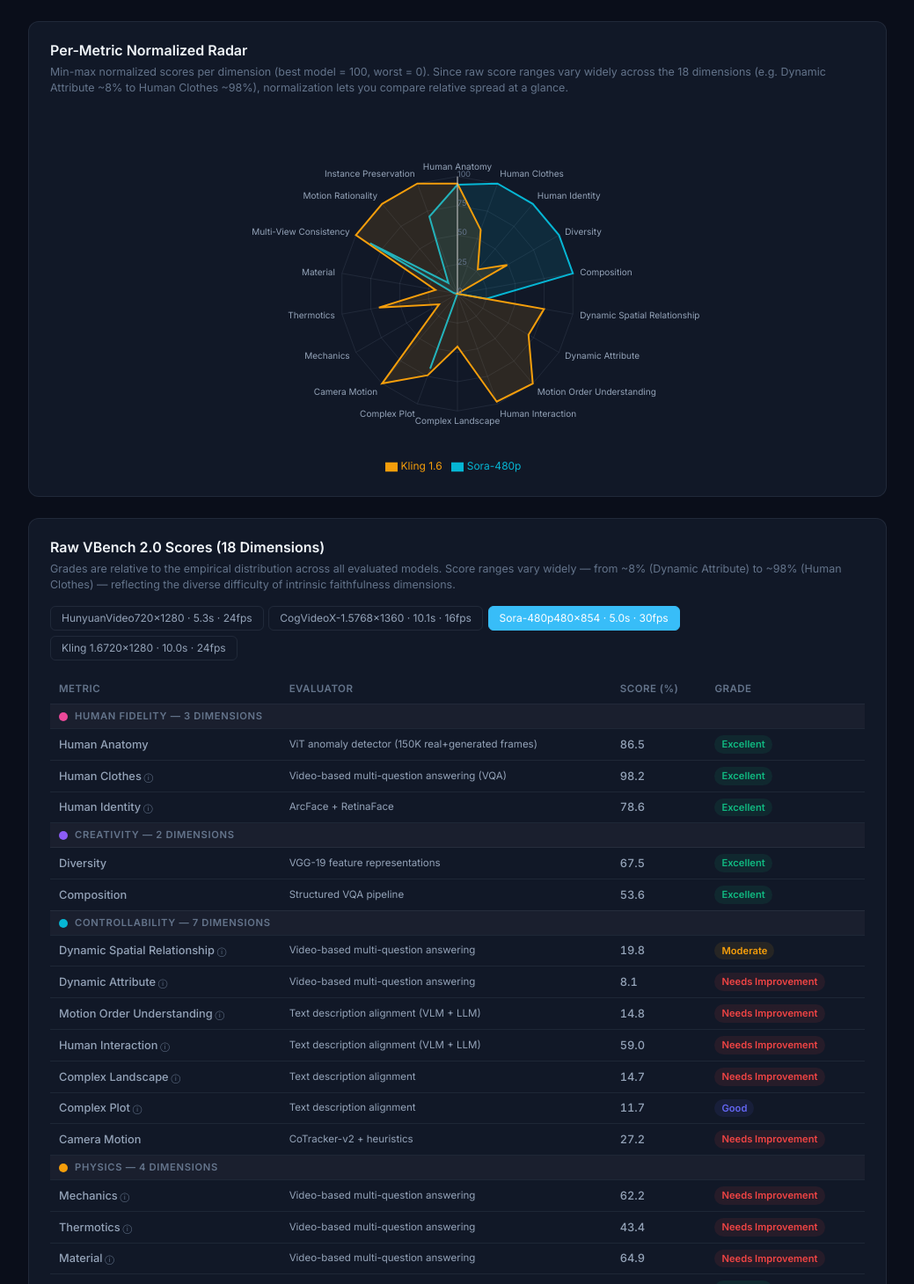
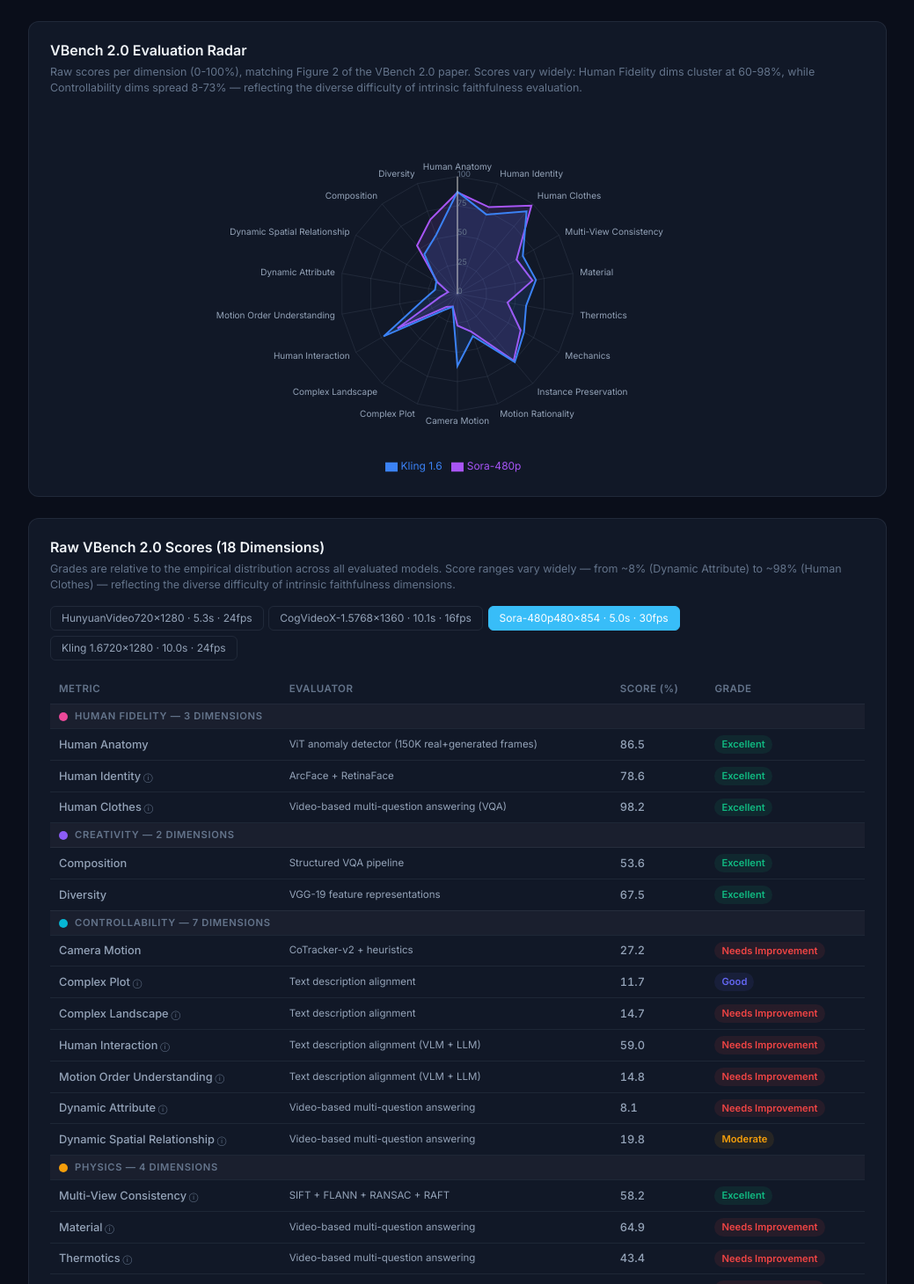
Before and after one commit to zzzhhn/evalforge-dashboard, a Next.js app: page /video in a window 1280 px wide. Shown: the part 670-2130 px from the top of the page at 88% size, without its empty margins (120-1159 px from the left). Built offline with nearby package versions, Linux system fonts and the light colour scheme.

Commit message:
fix: match radar chart to VBench 2.0 Figure 2
- Model colors: yellow=HunyuanVideo, green=CogVideoX-1.5, purple=Sora-480p, blue=Kling 1.6
- Use raw scores (0-100%) instead of min-max normalization
- Reorder dimensions clockwise to match Figure 2 layout

```diff
--- a/src/components/EvalVideoDashboard.tsx
+++ b/src/components/EvalVideoDashboard.tsx
@@ -74,16 +74,15 @@ export default function EvalVideoDashboard() {
     [winMatrix]
   );
 
-  /* ── Per-Metric Percentile Radar ── */
+  /* ── Raw Score Radar (matches VBench 2.0 Figure 2) ── */
+  /* Paper uses raw scores on 0-1 scale; we use 0-100 for readability */
   const radarData = useMemo(
     () =>
       DIMENSION_NAMES.map((dim) => {
         const entry: Record<string, string | number> = { dimension: dim };
         T2V_MODELS.forEach((m) => {
           if (selectedModels.has(m.name)) {
-            entry[m.name] = Math.round(
-              metricNormalized(m, dim, T2V_MODELS)
-            );
+            entry[m.name] = getScore(m, dim);
           }
         });
         return entry;
@@ -154,17 +153,16 @@ export default function EvalVideoDashboard() {
         winRanking={winRanking}
       />
 
-      {/* Per-Metric Percentile Radar */}
+      {/* Raw Score Radar (matching VBench 2.0 Figure 2) */}
       <div className="eval-card">
         <h3 className="eval-card-title">
-          Per-Metric Normalized Radar
+          VBench 2.0 Evaluation Radar
         </h3>
         <p className="eval-card-subtitle">
-          Min-max normalized scores per dimension (best model = 100,
-          worst = 0). Since raw score ranges vary widely across the
-          18 dimensions (e.g. Dynamic Attribute ~8% to Human Clothes
-          ~98%), normalization lets you compare relative spread at a
-          glance.
+          Raw scores per dimension (0-100%), matching Figure 2 of the VBench
+          2.0 paper. Scores vary widely: Human Fidelity dims cluster at
+          60-98%, while Controllability dims spread 8-73% — reflecting the
+          diverse difficulty of intrinsic faithfulness evaluation.
         </p>
         <ResponsiveContainer width="100%" height={420}>
           <RadarChart
@@ -217,7 +215,7 @@ export default function EvalVideoDashboard() {
                 fontSize: 12,
               }}
               formatter={(value: unknown) =>
-                [`${Math.round(Number(value))}/100`, "Normalized"] as [string, string]
+                [`${Number(value).toFixed(1)}%`, "Score"] as [string, string]
               }
             />
           </RadarChart>
--- a/src/data/vbench.ts
+++ b/src/data/vbench.ts
@@ -46,156 +46,28 @@ export interface ModelResult {
   metrics: MetricScore[];
 }
 
-/* ── 18 VBench 2.0 Dimensions ── */
+/* ── 18 VBench 2.0 Dimensions ──
+   Ordered to match Figure 2 radar chart (clockwise from 12 o'clock) */
 
 export const VBENCH_DIMENSIONS: VBenchDimension[] = [
-  /* ── Human Fidelity (3) ── */
-  {
-    name: "Human Anatomy",
-    category: "Human Fidelity",
-    evaluator: "ViT anomaly detector (150K real+generated frames)",
-    description:
-      "Structural correctness of human figures — identifies unnatural deformations in hands, faces, and bodies using anomaly detection models trained on curated real and AI-generated human frames.",
-  },
-  {
-    name: "Human Clothes",
-    category: "Human Fidelity",
-    evaluator: "Video-based multi-question answering (VQA)",
-    description:
-      "Temporal consistency of clothing — ensures outfits remain stable throughout the video, evaluated via video-based multi-question answering pipeline.",
-    note: "Temporal consistency of clothing appearance across frames",
-  },
-  {
-    name: "Human Identity",
-    category: "Human Fidelity",
-    evaluator: "ArcFace + RetinaFace",
-    description:
-      "Temporal consistency of human identity — measured by facial feature similarity using ArcFace embeddings, with face detection by RetinaFace.",
-    note: "Face ID consistency tracked frame-by-frame",
-  },
-
-  /* ── Creativity (2) ── */
-  {
-    name: "Diversity",
-    category: "Creativity",
-    evaluator: "VGG-19 feature representations",
-    description:
-      "Inter-sample variation for the same prompt — measures style and content diversity across 20 sampled videos using pre-trained VGG-19 feature representations.",
-  },
-  {
-    name: "Composition",
-    category: "Creativity",
-    evaluator: "Structured VQA pipeline",
-    description:
-      "Ability to compose species combinations, single-entity actions, and multi-entity interactions. Assesses whether the model can generate novel and uncommon compositions.",
-  },
-
-  /* ── Controllability (7) ── */
-  {
-    name: "Dynamic Spatial Relationship",
-    category: "Controllability",
-    evaluator: "Video-based multi-question answering",
-    description:
-      "Whether models accurately reposition objects in response to spatial instructions (e.g., 'A dog is on the left of a sofa, then the dog runs to the front'). Single-entity disentangled prompts.",
-    note: "Entity sub-dimension — spatial repositioning accuracy",
-  },
-  {
-    name: "Dynamic Attribute",
-    category: "Controllability",
-    evaluator: "Video-based multi-question answering",
-    description:
-      "Whether models can modify entity attributes (color, size, texture) mid-video as instructed. Tested with disentangled single-attribute-change prompts.",
-    note: "Entity sub-dimension — mid-video attribute changes",
-  },
-  {
-    name: "Motion Order Understanding",
-    category: "Controllability",
-    evaluator: "Text description alignment (VLM + LLM)",
-    description:
-      "Whether models generate several actions or motions in the specified order. Uses text description alignment pipeline to verify motion sequence matches the prompt.",
-    note: "Event sub-dimension — action sequence ordering",
-  },
-  {
-    name: "Human Interaction",
-    category: "Controllability",
-    evaluator: "Text description alignment (VLM + LLM)",
-    description:
-      "Whether two humans can interact as prompted (e.g., 'One person hands an object to another'). Prompts require physical contact interactions, not ambiguous social scenarios.",
-    note: "Event sub-dimension — physical contact interactions",
-  },
-  {
-    name: "Complex Landscape",
-    category: "Controllability",
-    evaluator: "Text description alignment",
-    description:
-      "Whether models faithfully follow long-form landscape descriptions (150+ words) including multiple scene transitions driven by camera movements.",
-    note: "Content sub-dimension — long-form landscape adherence",
-  },
-  {
-    name: "Complex Plot",
-    category: "Controllability",
-    evaluator: "Text description alignment",
-    description:
-      "Ability to construct multi-scene narratives from prompts describing multi-stage events (e.g., a four-act story with 150+ words). Tests plot consistency.",
-    note: "Content sub-dimension — multi-scene narrative fidelity",
-  },
-  {
-    name: "Camera Motion",
-    category: "Controllability",
-    evaluator: "CoTracker-v2 + heuristics",
-    description:
-      "Whether specified camera movements are generated. Extends VBench++ taxonomy to 9 types including 'Orbit' and 'Oblique shot'. Assessed via point tracking with CoTracker-v2.",
-  },
-
-  /* ── Physics (4) ── */
-  {
-    name: "Mechanics",
-    category: "Physics",
-    evaluator: "Video-based multi-question answering",
-    description:
-      "Whether models simulate basic mechanical physics — gravity, buoyancy, and stress. Uses GPT-4o-generated visual descriptions of expected physical behavior as reference.",
-    note: "State Change sub-dimension — gravity, buoyancy, stress",
-  },
-  {
-    name: "Thermotics",
-    category: "Physics",
-    evaluator: "Video-based multi-question answering",
-    description:
-      "Whether models simulate state transitions such as vaporization, liquefaction, and sublimation. Temperature-specific prompts (e.g., dry ice at -90°C).",
-    note: "State Change sub-dimension — thermal state transitions",
-  },
-  {
-    name: "Material",
-    category: "Physics",
-    evaluator: "Video-based multi-question answering",
-    description:
-      "Whether models correctly depict color mixing, hardness, combustion, and solubility. Tests material property adherence via structured questioning.",
-    note: "State Change sub-dimension — material property behavior",
-  },
-  {
-    name: "Multi-View Consistency",
-    category: "Physics",
-    evaluator: "SIFT + FLANN + RANSAC + RAFT",
-    description:
-      "3D geometric consistency — ensures objects retain structural consistency across different angles using feature matching stability and camera motion speed compensation.",
-    note: "Geometry sub-dimension — structural consistency across viewpoints",
-  },
-
-  /* ── Commonsense (2) ── */
-  {
-    name: "Motion Rationality",
-    category: "Commonsense",
-    evaluator: "Video-based multi-question answering",
-    description:
-      "Whether generated motion leads to correct real-world consequences. Detects 'fake' motions: fake eating (food unchanged), fake walking (not moving forward), fake cutting (object intact).",
-  },
-  {
-    name: "Instance Preservation",
-    category: "Commonsense",
-    evaluator: "YOLO-World frame-by-frame",
-    description:
-      "Whether object counts remain stable throughout the video. Detects unnatural merging, duplication, or disappearance using YOLO-World open-vocabulary detection frame-by-frame.",
-  },
+  /* 1 */ { name: "Human Anatomy",              category: "Human Fidelity",  evaluator: "ViT anomaly detector (150K real+generated frames)",   description: "Structural correctness of human figures — identifies unnatural deformations in hands, faces, and bodies using anomaly detection models trained on curated real and AI-generated human frames." },
+  /* 2 */ { name: "Human Identity",              category: "Human Fidelity",  evaluator: "ArcFace + RetinaFace",                               description: "Temporal consistency of human identity — measured by facial feature similarity using ArcFace embeddings, with face detection by RetinaFace.",                                                  note: "Face ID consistency tracked frame-by-frame" },
+  /* 3 */ { name: "Human Clothes",               category: "Human Fidelity",  evaluator: "Video-based multi-question answering (VQA)",          description: "Temporal consistency of clothing — ensures outfits remain stable throughout the video, evaluated via video-based multi-question answering pipeline.",                                          note: "Temporal consistency of clothing appearance across frames" },
+  /* 4 */ { name: "Multi-View Consistency",      category: "Physics",         evaluator: "SIFT + FLANN + RANSAC + RAFT",                       description: "3D geometric consistency — ensures objects retain structural consistency across different angles using feature matching stability and camera motion speed compensation.",                        note: "Geometry sub-dimension — structural consistency across viewpoints" },
+  /* 5 */ { name: "Material",                    category: "Physics",         evaluator: "Video-based multi-question answering",                description: "Whether models correctly depict color mixing, hardness, combustion, and solubility. Tests material property adherence via structured questioning.",                                            note: "State Change sub-dimension — material property behavior" },
+  /* 6 */ { name: "Thermotics",                  category: "Physics",         evaluator: "Video-based multi-question answering",                description: "Whether models simulate state transitions such as vaporization, liquefaction, and sublimation. Temperature-specific prompts (e.g., dry ice at -90°C).",                                       note: "State Change sub-dimension — thermal state transitions" },
+  /* 7 */ { name: "Mechanics",                   category: "Physics",         evaluator: "Video-based multi-question answering",                description: "Whether models simulate basic mechanical physics — gravity, buoyancy, and stress. Uses GPT-4o-generated visual descriptions of expected physical behavior as reference.",                      note: "State Change sub-dimension — gravity, buoyancy, stress" },
+  /* 8 */ { name: "Instance Preservation",       category: "Commonsense",     evaluator: "YOLO-World frame-by-frame",                          description: "Whether object counts remain stable throughout the video. Detects unnatural merging, duplication, or disappearance using YOLO-World open-vocabulary detection frame-by-frame." },
+  /* 9 */ { name: "Motion Rationality",          category: "Commonsense",     evaluator: "Video-based multi-question answering",                description: "Whether generated motion leads to correct real-world consequences. Detects 'fake' motions: fake eating (food unchanged), fake walking (not moving forward), fake cutting (object intact)." },
+  /*10 */ { name: "Camera Motion",               category: "Controllability", evaluator: "CoTracker-v2 + heuristics",                          description: "Whether specified camera movements are generated. Extends VBench++ taxonomy to 9 types including 'Orbit' and 'Oblique shot'. Assessed via point tracking with CoTracker-v2." },
+  /*11 */ { name: "Complex Plot",                category: "Controllability", evaluator: "Text description alignment",                         description: "Ability to construct multi-scene narratives from prompts describing multi-stage events (e.g., a four-act story with 150+ words). Tests plot consistency.",                                     note: "Content sub-dimension — multi-scene narrative fidelity" },
+  /*12 */ { name: "Complex Landscape",           category: "Controllability", evaluator: "Text description alignment",                         description: "Whether models faithfully follow long-form landscape descriptions (150+ words) including multiple scene transitions driven by camera movements.",                                              note: "Content sub-dimension — long-form landscape adherence" },
+  /*13 */ { name: "Human Interaction",           category: "Controllability", evaluator: "Text description alignment (VLM + LLM)",             description: "Whether two humans can interact as prompted (e.g., 'One person hands an object to another'). Prompts require physical contact interactions, not ambiguous social scenarios.",                   note: "Event sub-dimension — physical contact interactions" },
+  /*14 */ { name: "Motion Order Understanding",  category: "Controllability", evaluator: "Text description alignment (VLM + LLM)",             description: "Whether models generate several actions or motions in the specified order. Uses text description alignment pipeline to verify motion sequence matches the prompt.",                              note: "Event sub-dimension — action sequence ordering" },
+  /*15 */ { name: "Dynamic Attribute",           category: "Controllability", evaluator: "Video-based multi-question answering",                description: "Whether models can modify entity attributes (color, size, texture) mid-video as instructed. Tested with disentangled single-attribute-change prompts.",                                        note: "Entity sub-dimension — mid-video attribute changes" },
+  /*16 */ { name: "Dynamic Spatial Relationship", category: "Controllability", evaluator: "Video-based multi-question answering",               description: "Whether models accurately reposition objects in response to spatial instructions (e.g., 'A dog is on the left of a sofa, then the dog runs to the front'). Single-entity disentangled prompts.", note: "Entity sub-dimension — spatial repositioning accuracy" },
+  /*17 */ { name: "Composition",                 category: "Creativity",      evaluator: "Structured VQA pipeline",                            description: "Ability to compose species combinations, single-entity actions, and multi-entity interactions. Assesses whether the model can generate novel and uncommon compositions." },
+  /*18 */ { name: "Diversity",                   category: "Creativity",      evaluator: "VGG-19 feature representations",                     description: "Inter-sample variation for the same prompt — measures style and content diversity across 20 sampled videos using pre-trained VGG-19 feature representations." },
 ];
 
 /* ── Category exports ── */
@@ -261,7 +133,7 @@ export const DIMENSION_NAMES = VBENCH_DIMENSIONS.map((d) => d.name);
 export const T2V_MODELS: ModelResult[] = [
   {
     name: "HunyuanVideo",
-    color: "#ec4899",
+    color: "#eab308",  /* yellow — matches VBench 2.0 Figure 2 */
     videoLength: "5.3s",
     resolution: "720×1280",
     fps: 24,
@@ -293,7 +165,7 @@ export const T2V_MODELS: ModelResult[] = [
   },
   {
     name: "CogVideoX-1.5",
-    color: "#8b5cf6",
+    color: "#22c55e",  /* green — matches VBench 2.0 Figure 2 */
     videoLength: "10.1s",
     resolution: "768×1360",
     fps: 16,
@@ -320,7 +192,7 @@ export const T2V_MODELS: ModelResult[] = [
   },
   {
     name: "Sora-480p",
-    color: "#06b6d4",
+    color: "#a855f7",  /* purple — matches VBench 2.0 Figure 2 */
     videoLength: "5.0s",
     resolution: "480×854",
     fps: 30,
@@ -347,7 +219,7 @@ export const T2V_MODELS: ModelResult[] = [
   },
   {
     name: "Kling 1.6",
-    color: "#f59e0b",
+    color: "#3b82f6",  /* blue — matches VBench 2.0 Figure 2 */
     videoLength: "10.0s",
     resolution: "720×1280",
     fps: 24,
```
